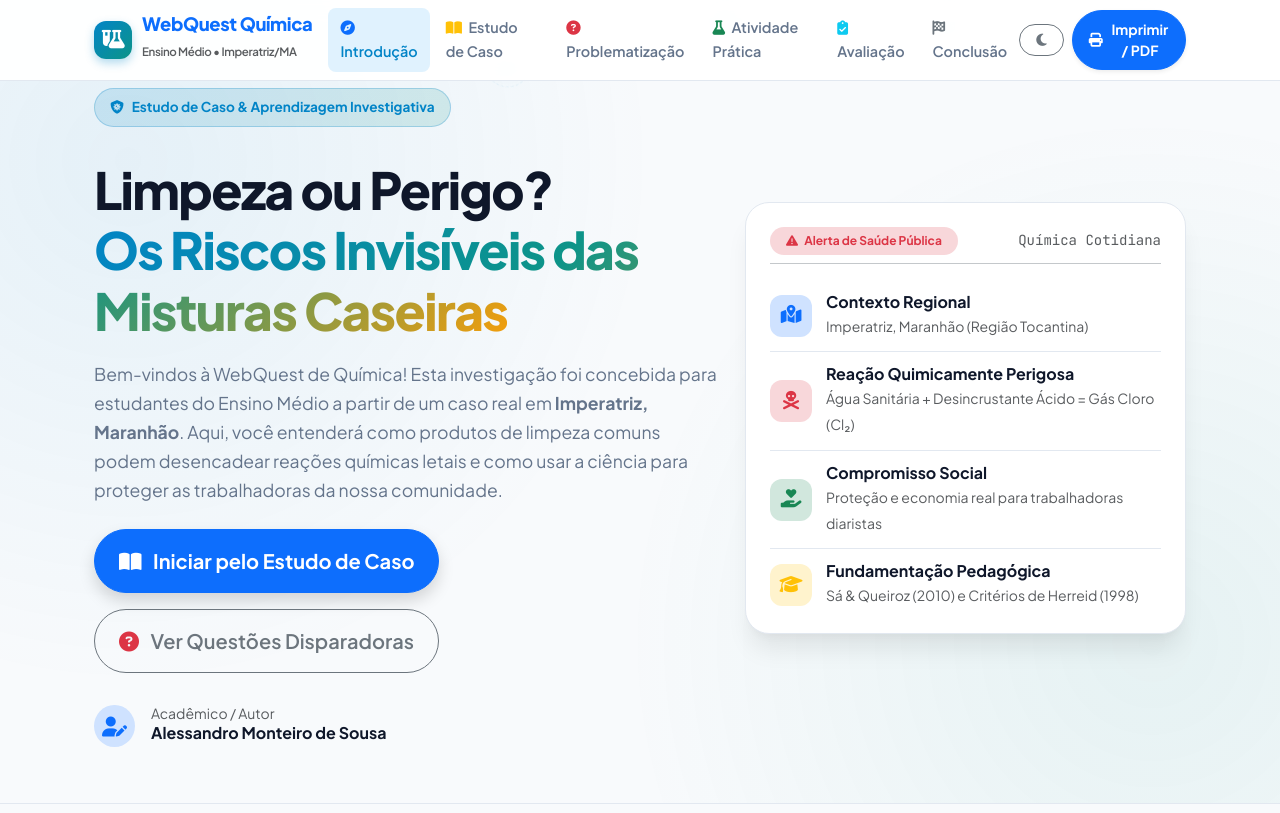
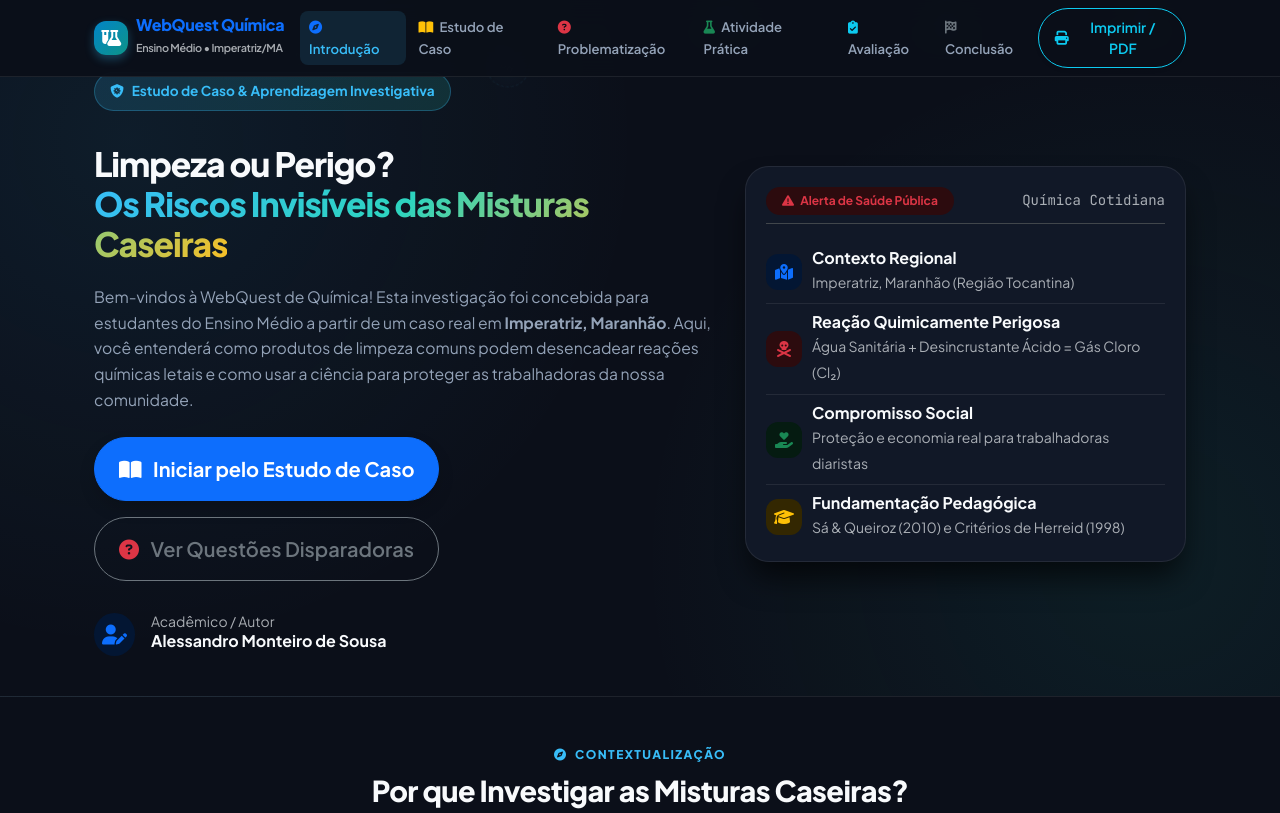
Before and after one commit to GabrielRodrz/Web-Quest, a plain HTML site: page index.html in a window 1280 px wide. Shown: the top 813 px of the page. Drawn offline with nearby package versions, Linux system fonts and the light colour scheme.

Commit message:
feat: tema escuro permanente e otimizações responsivas para notebooks menores

```diff
--- a/css/style.css
+++ b/css/style.css
@@ -2,80 +2,58 @@
    WEBQUEST: LIMPEZA OU PERIGO? OS RISCOS INVISÍVEIS DAS MISTURAS CASEIRAS
    Estudo de Caso de Química para o Ensino Médio - Imperatriz / MA
    Autor: Alessandro Monteiro de Sousa
+   TEMA ESCURO PERMANENTE & OTIMIZAÇÃO PARA NOTEBOOKS E CELULARES
    ========================================================================== */
 
-:root {
+:root, [data-bs-theme="dark"] {
   --font-sans: 'Plus Jakarta Sans', -apple-system, BlinkMacSystemFont, "Segoe UI", Roboto, sans-serif;
   --font-mono: 'JetBrains Mono', SFMono-Regular, Menlo, Monaco, Consolas, monospace;
 
-  /* Cores Principais - Tema Claro */
-  --primary: #0284c7;
-  --primary-hover: #0369a1;
-  --primary-subtle: #e0f2fe;
-  --primary-rgb: 2, 132, 199;
+  /* Paleta Dark Theme Permanente */
+  --primary: #38bdf8;
+  --primary-hover: #0ea5e9;
+  --primary-subtle: rgba(56, 189, 248, 0.14);
+  --primary-rgb: 56, 189, 248;
 
-  --secondary: #0d9488;
-  --secondary-subtle: #ccfbf1;
+  --secondary: #2dd4bf;
+  --secondary-subtle: rgba(45, 212, 191, 0.14);
 
-  --accent: #f59e0b;
-  --accent-subtle: #fef3c7;
+  --accent: #fbbf24;
+  --accent-subtle: rgba(251, 191, 36, 0.14);
 
-  --danger-custom: #ef4444;
-  --danger-subtle: #fee2e2;
+  --danger-custom: #f87171;
+  --danger-subtle: rgba(248, 113, 113, 0.15);
 
-  --warning-custom: #f59e0b;
-  --warning-subtle: #fef3c7;
+  --warning-custom: #fbbf24;
+  --warning-subtle: rgba(251, 191, 36, 0.15);
 
-  --success-custom: #10b981;
-  --success-subtle: #d1fae5;
+  --success-custom: #34d399;
+  --success-subtle: rgba(52, 211, 153, 0.15);
 
-  --bg-body: #f8fafc;
-  --bg-surface: #ffffff;
-  --bg-surface-elevated: #ffffff;
-  --bg-subtle: #f1f5f9;
+  --bg-body: #0b0f19;
+  --bg-surface: #111827;
+  --bg-surface-elevated: #1e293b;
+  --bg-subtle: #162032;
 
-  --text-main: #0f172a;
-  --text-muted: #64748b;
-  --text-inverted: #ffffff;
+  --text-main: #f8fafc;
+  --text-muted: #94a3b8;
+  --text-inverted: #0f172a;
 
-  --border-color: #e2e8f0;
-  --border-subtle: #edf2f7;
+  --border-color: rgba(255, 255, 255, 0.08);
+  --border-subtle: rgba(255, 255, 255, 0.05);
 
-  --shadow-sm: 0 1px 2px 0 rgb(0 0 0 / 0.05);
-  --shadow-md: 0 4px 6px -1px rgb(0 0 0 / 0.08), 0 2px 4px -2px rgb(0 0 0 / 0.06);
-  --shadow-lg: 0 10px 15px -3px rgb(0 0 0 / 0.08), 0 4px 6px -4px rgb(0 0 0 / 0.04);
-  --shadow-xl: 0 20px 25px -5px rgb(0 0 0 / 0.08), 0 8px 10px -6px rgb(0 0 0 / 0.04);
+  --shadow-sm: 0 1px 3px 0 rgb(0 0 0 / 0.35);
+  --shadow-md: 0 4px 8px -1px rgb(0 0 0 / 0.45);
+  --shadow-lg: 0 10px 20px -3px rgb(0 0 0 / 0.55);
+  --shadow-xl: 0 20px 30px -5px rgb(0 0 0 / 0.65);
 
   --radius-sm: 8px;
   --radius-md: 12px;
   --radius-lg: 18px;
   --radius-xl: 24px;
 
-  --nav-height: 70px;
+  --nav-height: 68px;
   --transition: all 0.25s cubic-bezier(0.4, 0, 0.2, 1);
-}
-
-[data-bs-theme="dark"] {
-  --bg-body: #0b0f19;
-  --bg-surface: #111827;
-  --bg-surface-elevated: #1f2937;
-  --bg-subtle: #1a2234;
-
-  --text-main: #f3f4f6;
-  --text-muted: #94a3b8;
-
-  --border-color: #1f2937;
-  --border-subtle: #2d3748;
-
-  --primary-subtle: rgba(2, 132, 199, 0.18);
-  --secondary-subtle: rgba(13, 148, 136, 0.18);
-  --danger-subtle: rgba(239, 68, 68, 0.18);
-  --warning-subtle: rgba(245, 158, 11, 0.18);
-  --success-subtle: rgba(16, 185, 129, 0.18);
-
-  --shadow-sm: 0 1px 3px 0 rgb(0 0 0 / 0.3);
-  --shadow-md: 0 4px 6px -1px rgb(0 0 0 / 0.4);
-  --shadow-lg: 0 10px 15px -3px rgb(0 0 0 / 0.5);
 }
 
 /* ==========================================================================
@@ -90,14 +68,10 @@ html, body {
   max-width: 100vw;
   scroll-behavior: smooth;
   scroll-padding-top: calc(var(--nav-height) + 16px);
-}
-
-body {
-  font-family: var(--font-sans);
   background-color: var(--bg-body);
   color: var(--text-main);
+  font-family: var(--font-sans);
   line-height: 1.65;
-  transition: background-color 0.3s ease, color 0.3s ease;
 }
 
 h1, h2, h3, h4, h5, h6 {
@@ -115,15 +89,11 @@ h1, h2, h3, h4, h5, h6 {
    ========================================================================== */
 .custom-navbar {
   min-height: var(--nav-height);
-  background-color: rgba(255, 255, 255, 0.95);
-  backdrop-filter: blur(12px);
-  -webkit-backdrop-filter: blur(12px);
+  background-color: rgba(11, 15, 25, 0.94);
+  backdrop-filter: blur(14px);
+  -webkit-backdrop-filter: blur(14px);
   border-bottom: 1px solid var(--border-color);
   transition: var(--transition);
-}
-
-[data-bs-theme="dark"] .custom-navbar {
-  background-color: rgba(17, 24, 39, 0.95);
 }
 
 .navbar-brand {
@@ -133,35 +103,35 @@ h1, h2, h3, h4, h5, h6 {
   font-weight: 800;
   font-size: 1.15rem;
   letter-spacing: -0.02em;
-  color: var(--text-main);
+  color: #f8fafc !important;
 }
 
 .brand-icon-wrapper {
   width: 38px;
   height: 38px;
   border-radius: var(--radius-md);
-  background: linear-gradient(135deg, var(--primary), var(--secondary));
+  background: linear-gradient(135deg, #0284c7, #0d9488);
   display: flex;
   align-items: center;
   justify-content: center;
   color: #fff;
   font-size: 1.15rem;
-  box-shadow: 0 4px 10px rgba(var(--primary-rgb), 0.3);
+  box-shadow: 0 4px 10px rgba(56, 189, 248, 0.3);
   flex-shrink: 0;
 }
 
 .nav-link {
   font-weight: 600;
   font-size: 0.9rem;
-  color: var(--text-muted);
-  padding: 0.5rem 0.75rem !important;
+  color: #94a3b8 !important;
+  padding: 0.45rem 0.8rem !important;
   border-radius: var(--radius-sm);
   transition: var(--transition);
 }
 
 .nav-link:hover, .nav-link.active {
-  color: var(--primary) !important;
-  background-color: var(--primary-subtle);
+  color: #38bdf8 !important;
+  background-color: rgba(56, 189, 248, 0.12);
 }
 
 /* ==========================================================================
@@ -169,8 +139,8 @@ h1, h2, h3, h4, h5, h6 {
    ========================================================================== */
 .hero-section {
   position: relative;
-  background: radial-gradient(circle at 10% 20%, rgba(2, 132, 199, 0.08) 0%, transparent 40%),
-              radial-gradient(circle at 90% 80%, rgba(13, 148, 136, 0.08) 0%, transparent 40%),
+  background: radial-gradient(circle at 10% 20%, rgba(56, 189, 248, 0.08) 0%, transparent 40%),
+              radial-gradient(circle at 90% 80%, rgba(45, 212, 191, 0.08) 0%, transparent 40%),
               var(--bg-body);
   padding: 5.5rem 0 3.5rem;
   border-bottom: 1px solid var(--border-color);
@@ -179,17 +149,17 @@ h1, h2, h3, h4, h5, h6 {
 
 .page-header-banner {
   padding: 6.5rem 0 2.5rem;
-  background: radial-gradient(circle at 10% 20%, rgba(2, 132, 199, 0.08) 0%, transparent 40%),
-              radial-gradient(circle at 90% 80%, rgba(13, 148, 136, 0.08) 0%, transparent 40%),
+  background: radial-gradient(circle at 10% 20%, rgba(56, 189, 248, 0.08) 0%, transparent 40%),
+              radial-gradient(circle at 90% 80%, rgba(45, 212, 191, 0.08) 0%, transparent 40%),
               var(--bg-body);
   border-bottom: 1px solid var(--border-color);
   margin-bottom: 2.5rem;
 }
 
 .badge-hero {
-  background: linear-gradient(135deg, rgba(2, 132, 199, 0.15), rgba(13, 148, 136, 0.15));
-  color: var(--primary);
-  border: 1px solid rgba(var(--primary-rgb), 0.25);
+  background: linear-gradient(135deg, rgba(56, 189, 248, 0.15), rgba(45, 212, 191, 0.15));
+  color: #38bdf8;
+  border: 1px solid rgba(56, 189, 248, 0.28);
   font-weight: 700;
   padding: 0.45rem 0.95rem;
   border-radius: 9999px;
@@ -199,13 +169,8 @@ h1, h2, h3, h4, h5, h6 {
   font-size: 0.85rem;
 }
 
-[data-bs-theme="dark"] .badge-hero {
-  color: #38bdf8;
-  border-color: rgba(56, 189, 248, 0.3);
-}
-
 .hero-title {
-  font-size: clamp(1.9rem, 4.5vw, 3.2rem);
+  font-size: clamp(1.9rem, 4.2vw, 3.2rem);
   font-weight: 800;
   letter-spacing: -0.03em;
   line-height: 1.18;
@@ -214,13 +179,13 @@ h1, h2, h3, h4, h5, h6 {
 }
 
 .hero-gradient-text {
-  background: linear-gradient(135deg, #0284c7 0%, #0d9488 50%, #f59e0b 100%);
+  background: linear-gradient(135deg, #38bdf8 0%, #2dd4bf 50%, #fbbf24 100%);
   -webkit-background-clip: text;
   -webkit-text-fill-color: transparent;
 }
 
 .hero-subtitle {
-  font-size: 1.1rem;
+  font-size: 1.08rem;
   color: var(--text-muted);
   max-width: 650px;
 }
@@ -341,7 +306,7 @@ h1, h2, h3, h4, h5, h6 {
   left: 0;
   right: 0;
   height: 5px;
-  background: linear-gradient(90deg, var(--primary), var(--secondary), var(--accent));
+  background: linear-gradient(90deg, #38bdf8, #2dd4bf, #fbbf24);
 }
 
 .dialogue-bubble {
@@ -388,7 +353,7 @@ h1, h2, h3, h4, h5, h6 {
    ========================================================================== */
 .simulator-card {
   background: linear-gradient(135deg, var(--bg-surface), var(--bg-subtle));
-  border: 2px solid var(--border-color);
+  border: 1px solid var(--border-color);
   border-radius: var(--radius-xl);
   padding: 1.75rem;
   box-shadow: var(--shadow-xl);
@@ -426,7 +391,7 @@ h1, h2, h3, h4, h5, h6 {
 }
 
 .formula-display {
-  background-color: rgba(0, 0, 0, 0.05);
+  background-color: rgba(255, 255, 255, 0.06);
   padding: 0.75rem 1rem;
   border-radius: var(--radius-md);
   font-size: 0.95rem;
@@ -440,10 +405,6 @@ h1, h2, h3, h4, h5, h6 {
   max-width: 100%;
 }
 
-[data-bs-theme="dark"] .formula-display {
-  background-color: rgba(255, 255, 255, 0.06);
-}
-
 /* ==========================================================================
    Process (Timeline & Papéis)
    ========================================================================== */
@@ -453,19 +414,19 @@ h1, h2, h3, h4, h5, h6 {
 }
 
 .role-card.role-chem {
-  border-top-color: #0284c7;
+  border-top-color: #38bdf8;
 }
 
 .role-card.role-health {
-  border-top-color: #ef4444;
+  border-top-color: #f87171;
 }
 
 .role-card.role-econ {
-  border-top-color: #10b981;
+  border-top-color: #34d399;
 }
 
 .role-card.role-comm {
-  border-top-color: #8b5cf6;
+  border-top-color: #a78bfa;
 }
 
 .timeline-step {
@@ -500,7 +461,7 @@ h1, h2, h3, h4, h5, h6 {
   height: 36px;
   border-radius: 50%;
   background: var(--primary);
-  color: #fff;
+  color: #0b0f19;
   font-weight: 800;
   font-size: 0.95rem;
   display: flex;
@@ -543,7 +504,7 @@ h1, h2, h3, h4, h5, h6 {
   border-bottom: none;
 }
 
-/* Mobile Rubric Cards (Zero Horizontal Scrolling!) */
+/* Mobile Rubric Cards */
 .rubric-card-mobile {
   background-color: var(--bg-surface);
   border: 1px solid var(--border-color);
@@ -640,14 +601,14 @@ h1, h2, h3, h4, h5, h6 {
 .quiz-option.correct {
   background-color: var(--success-subtle) !important;
   border-color: var(--success-custom) !important;
-  color: #065f46;
+  color: #34d399;
   font-weight: 700;
 }
 
 .quiz-option.wrong {
   background-color: var(--danger-subtle) !important;
   border-color: var(--danger-custom) !important;
-  color: #991b1b;
+  color: #f87171;
 }
 
 /* ==========================================================================
@@ -679,7 +640,17 @@ h1, h2, h3, h4, h5, h6 {
 }
 
 /* ==========================================================================
-   Page Entrance & Chemical Transitions
+   Minimal Clean Footer
+   ========================================================================== */
+.custom-footer {
+  background-color: var(--bg-surface);
+  border-top: 1px solid var(--border-color);
+  padding: 1.5rem 0;
+  color: var(--text-muted);
+}
+
+/* ==========================================================================
+   Animations & Molecular Transitions
    ========================================================================== */
 main, .hero-section, .page-header-banner {
   animation: pageFadeIn 0.4s cubic-bezier(0.16, 1, 0.3, 1) forwards;
@@ -712,7 +683,7 @@ main, .hero-section, .page-header-banner {
   height: 84px;
   position: relative;
   z-index: 2;
-  filter: drop-shadow(0 4px 8px rgba(0,0,0,0.12));
+  filter: drop-shadow(0 4px 8px rgba(0,0,0,0.3));
 }
 
 .flask-liquid-path {
@@ -756,7 +727,7 @@ main, .hero-section, .page-header-banner {
   100% { transform: translateY(-32px) scale(1.6); opacity: 0; }
 }
 
-/* Fizzy bubbles for CO2 effervescence (Vinegar + Baking soda) */
+/* Fizzy bubbles for CO2 effervescence */
 .chem-fizz {
   position: absolute;
   top: 4px;
@@ -792,8 +763,8 @@ main, .hero-section, .page-header-banner {
 }
 
 @keyframes dangerGlow {
-  0% { box-shadow: 0 0 0 0 rgba(239, 68, 68, 0.4); border-color: rgba(239, 68, 68, 0.6); }
-  100% { box-shadow: 0 0 18px 4px rgba(239, 68, 68, 0.35); border-color: #ef4444; }
+  0% { box-shadow: 0 0 0 0 rgba(248, 113, 113, 0.4); border-color: rgba(248, 113, 113, 0.6); }
+  100% { box-shadow: 0 0 18px 4px rgba(248, 113, 113, 0.35); border-color: #f87171; }
 }
 
 /* Floating background chemical particles */
@@ -811,15 +782,15 @@ main, .hero-section, .page-header-banner {
 .chem-floating-bubble {
   position: absolute;
   border-radius: 50%;
-  border: 1px dashed rgba(var(--primary-rgb), 0.22);
-  background: radial-gradient(circle, rgba(var(--primary-rgb), 0.07) 0%, transparent 80%);
+  border: 1px dashed rgba(56, 189, 248, 0.22);
+  background: radial-gradient(circle, rgba(56, 189, 248, 0.08) 0%, transparent 80%);
   display: flex;
   align-items: center;
   justify-content: center;
   font-family: var(--font-mono);
   font-size: 0.72rem;
   font-weight: 700;
-  color: var(--primary);
+  color: #38bdf8;
   opacity: 0.5;
   animation: floatUpward 15s linear infinite;
 }
@@ -843,13 +814,68 @@ main, .hero-section, .page-header-banner {
 }
 
 /* ==========================================================================
-   Minimal Clean Footer
+   OTIMIZAÇÃO PARA NOTEBOOKS E TELAS MENORES (992px a 1280px)
    ========================================================================== */
-.custom-footer {
-  background-color: var(--bg-surface);
-  border-top: 1px solid var(--border-color);
-  padding: 1.5rem 0;
-  color: var(--text-muted);
+@media (min-width: 992px) and (max-width: 1280px) {
+  :root {
+    --nav-height: 62px;
+  }
+
+  .navbar-brand {
+    font-size: 1rem;
+    gap: 8px;
+  }
+  .brand-icon-wrapper {
+    width: 34px;
+    height: 34px;
+    font-size: 1rem;
+  }
+  .navbar-brand small {
+    font-size: 0.68rem !important;
+  }
+
+  .nav-link {
+    font-size: 0.82rem;
+    padding: 0.35rem 0.55rem !important;
+  }
+
+  .hero-section {
+    padding: 4.5rem 0 2.5rem;
+  }
+  .hero-title {
+    font-size: 2.1rem;
+    line-height: 1.2;
+  }
+  .hero-subtitle {
+    font-size: 0.98rem;
+  }
+  .hero-stats-card {
+    padding: 1.25rem;
+  }
+  .hero-stat-item {
+    padding: 0.5rem 0;
+    gap: 10px;
+  }
+  .stat-icon {
+    width: 36px;
+    height: 36px;
+    font-size: 1rem;
+  }
+
+  .page-header-banner {
+    padding: 5rem 0 2rem;
+    margin-bottom: 2rem;
+  }
+  .section-title {
+    font-size: 1.8rem;
+  }
+
+  .custom-card {
+    padding: 1.25rem;
+  }
+  .case-story-card {
+    padding: 1.5rem;
+  }
 }
 
 /* ==========================================================================
--- a/index.html
+++ b/index.html
@@ -52,12 +52,8 @@
           <li class="nav-item"><a class="nav-link" href="conclusao.html"><i class="fa-solid fa-flag-checkered me-1 text-secondary"></i> Conclusão</a></li>
         </ul>
 
-        <div class="d-flex align-items-center gap-2 mt-3 mt-lg-0">
-          <button id="themeToggleBtn" class="btn btn-outline-secondary btn-sm px-3 py-2 rounded-pill d-flex align-items-center gap-2" title="Alternar Modo Claro/Escuro" aria-label="Alternar Modo Claro/Escuro">
-            <i id="themeIcon" class="fa-solid fa-moon"></i>
-            <span class="d-lg-none">Alternar Tema</span>
-          </button>
-          <button onclick="window.print()" class="btn btn-primary btn-sm px-3 py-2 rounded-pill fw-bold d-flex align-items-center gap-2 shadow-sm">
+        <div class="d-flex align-items-center mt-3 mt-lg-0">
+          <button onclick="window.print()" class="btn btn-outline-info btn-sm px-3 py-2 rounded-pill fw-semibold d-flex align-items-center gap-2 shadow-sm">
             <i class="fa-solid fa-print"></i>
             <span>Imprimir / PDF</span>
           </button>
@@ -216,14 +212,14 @@
     <div class="custom-card p-4 mb-5">
       <h4 class="fw-bold text-main mb-3 text-center"><i class="fa-solid fa-map-location-dot me-2 text-primary"></i>Roteiro da Nossa WebQuest</h4>
       <div class="row g-3 text-center">
-        <div class="col-6 col-md-4 col-lg-2">
+        <div class="col-6 col-md-4 col-xl-2">
           <div class="p-3 rounded bg-subtle border border-primary-subtle h-100">
             <span class="badge bg-primary mb-2">1</span>
             <strong class="d-block text-main small">Introdução</strong>
             <span class="text-muted" style="font-size: 0.75rem;">Visão geral e contexto</span>
           </div>
         </div>
-        <div class="col-6 col-md-4 col-lg-2">
+        <div class="col-6 col-md-4 col-xl-2">
           <a href="caso.html" class="text-decoration-none d-block h-100">
             <div class="p-3 rounded bg-subtle border h-100 hover-card">
               <span class="badge bg-warning text-dark mb-2">2</span>
@@ -232,7 +228,7 @@
             </div>
           </a>
         </div>
-        <div class="col-6 col-md-4 col-lg-2">
+        <div class="col-6 col-md-4 col-xl-2">
           <a href="problematizacao.html" class="text-decoration-none d-block h-100">
             <div class="p-3 rounded bg-subtle border h-100 hover-card">
               <span class="badge bg-danger mb-2">3</span>
@@ -241,7 +237,7 @@
             </div>
           </a>
         </div>
-        <div class="col-6 col-md-4 col-lg-2">
+        <div class="col-6 col-md-4 col-xl-2">
           <a href="atividade.html" class="text-decoration-none d-block h-100">
             <div class="p-3 rounded bg-subtle border h-100 hover-card">
               <span class="badge bg-success mb-2">4</span>
@@ -250,7 +246,7 @@
             </div>
           </a>
         </div>
-        <div class="col-6 col-md-4 col-lg-2">
+        <div class="col-6 col-md-4 col-xl-2">
           <a href="avaliacao.html" class="text-decoration-none d-block h-100">
             <div class="p-3 rounded bg-subtle border h-100 hover-card">
               <span class="badge bg-info text-dark mb-2">5</span>
@@ -259,7 +255,7 @@
             </div>
           </a>
         </div>
-        <div class="col-6 col-md-4 col-lg-2">
+        <div class="col-6 col-md-4 col-xl-2">
           <a href="conclusao.html" class="text-decoration-none d-block h-100">
             <div class="p-3 rounded bg-subtle border h-100 hover-card">
               <span class="badge bg-secondary mb-2">6</span>
--- a/js/script.js
+++ b/js/script.js
@@ -5,7 +5,7 @@
    ========================================================================== */
 
 document.addEventListener('DOMContentLoaded', () => {
-  initThemeToggle();
+  initTheme();
   initSimulator();
   initChecklist();
   initQuiz();
@@ -13,38 +13,10 @@ document.addEventListener('DOMContentLoaded', () => {
 });
 
 /* ==========================================================================
-   1. Controle de Tema (Claro / Escuro)
+   1. Tema Escuro Permanente
    ========================================================================== */
-function initThemeToggle() {
-  const toggleBtn = document.getElementById('themeToggleBtn');
-  const themeIcon = document.getElementById('themeIcon');
-  const html = document.documentElement;
-
-  const savedTheme = localStorage.getItem('webquest_theme');
-  const prefersDark = window.matchMedia && window.matchMedia('(prefers-color-scheme: dark)').matches;
-
-  const currentTheme = savedTheme || (prefersDark ? 'dark' : 'light');
-  html.setAttribute('data-bs-theme', currentTheme);
-  updateThemeIcon(currentTheme);
-
-  if (toggleBtn) {
-    toggleBtn.addEventListener('click', () => {
-      const activeTheme = html.getAttribute('data-bs-theme');
-      const newTheme = activeTheme === 'dark' ? 'light' : 'dark';
-      html.setAttribute('data-bs-theme', newTheme);
-      localStorage.setItem('webquest_theme', newTheme);
-      updateThemeIcon(newTheme);
-    });
-  }
-
-  function updateThemeIcon(theme) {
-    if (!themeIcon) return;
-    if (theme === 'dark') {
-      themeIcon.className = 'fa-solid fa-sun text-warning';
-    } else {
-      themeIcon.className = 'fa-solid fa-moon text-secondary';
-    }
-  }
+function initTheme() {
+  document.documentElement.setAttribute('data-bs-theme', 'dark');
 }
 
 /* ==========================================================================
```
Also changed, not shown: atividade.html (+6 -10 lines), avaliacao.html (+2 -6 lines), caso.html (+2 -6 lines), conclusao.html (+2 -6 lines), problematizacao.html (+2 -6 lines).
